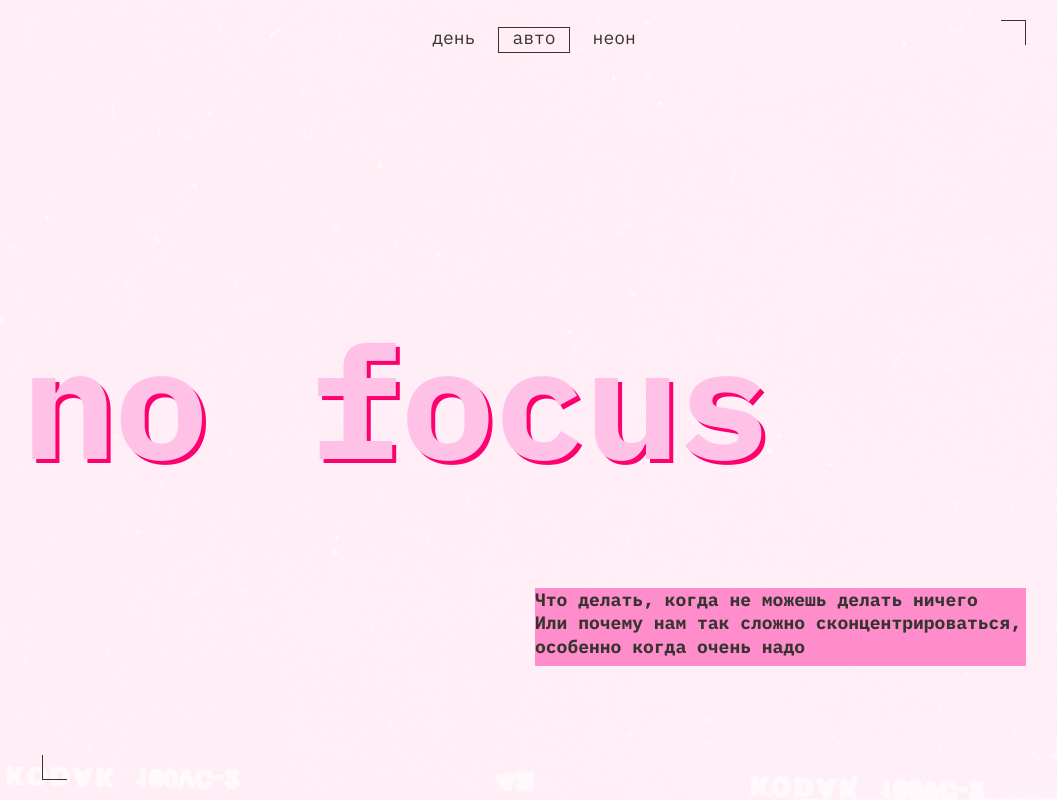
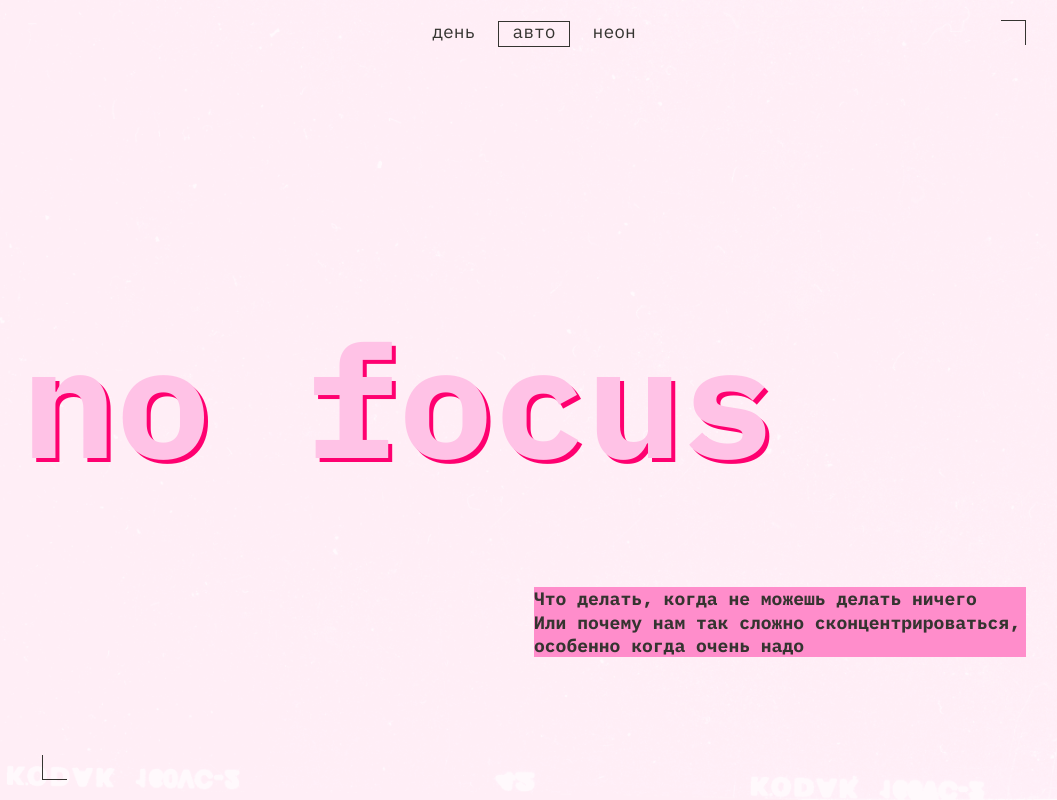
Before and after one commit to nastiasolo/slozhno-sosredotochitsya, a plain HTML site: page index.html in a window 1280 px wide. Shown: the top 800 px of the page, without its empty margins (106-1163 px from the left). Drawn offline with Linux system fonts and the light colour scheme.

Commit message:
third attempt

```diff
--- a/index.html
+++ b/index.html
@@ -17,7 +17,7 @@
   </head>
   <body class="page">
     <header class="header decorated-zone">
-      <span class="header__theme-decor">REC</span>
+      <span class="header__theme-decor" aria-hidden="true">REC</span>
       <nav class="header__theme-menu">
         <ul class="header__theme-menu-list">
           <li class="header__theme-menu-item">
--- a/styles/style.css
+++ b/styles/style.css
@@ -23,6 +23,15 @@
 .footer {
   grid-column-start: 2;
   grid-column-end: 3;
+}
+
+.header,
+.footer {
+  padding: 10px;
+}
+
+.header {
+  grid-template-rows: 1fr min-content 1fr;
 }
 
 .decorated-zone {
@@ -55,10 +64,10 @@
 }
 
 .header__theme-decor {
-  position: relative;
-  justify-self: end;
-  margin-inline-end: 38px;
-  margin-block-start: 10px;
+  position: absolute;
+  top: 10px;
+  right: 38px;
+  line-height: 25px;
   color: var(--decor-color);
 }
 
@@ -77,11 +86,10 @@
 
 .header__theme-menu {
   justify-self: end;
-  margin-inline-end: 10px;
-  margin-block-start: 40px;
+  align-self: center;
 }
 
-.header__theme-menu-item {
+.header__theme-menu-item:not(:last-of-type) {
   margin-block-end: 10px;
 }
 
@@ -113,13 +121,10 @@
 }
 
 .header__theme-title {
-  margin-inline: 10px;
-  margin-block: 55px;
   color: var(--main-title-color);
   font-weight: 700;
   font-size: clamp(7.25rem, 7.0115rem + 1.0178vw, 7.5rem);
-  line-height: 95.7px;
-  letter-spacing: -2px;
+  line-height: 0.825;
   text-shadow: 4px 4px 0 var(--main-title-shadow-color);
 }
 
@@ -132,8 +137,8 @@
 }
 
 .header__theme-text.title-decor {
-  margin-inline: 10px;
-  margin-block-end: 66px;
+  /* margin-block-end: 66px; */
+  align-self: center;
 }
 
 .content {
@@ -198,10 +203,10 @@
 }
 
 .footer__theme-title {
-  margin: 257px auto;
+  justify-self: center;
+  align-self: center;
   color: var(--main-title-color);
   font-size: clamp(7.25rem, 7.0115rem + 1.0178vw, 7.5rem);
-  letter-spacing: -2px;
   text-align: center;
   text-shadow: 2px 2px 0 var(--main-title-shadow-color);
 }
@@ -211,19 +216,23 @@
     grid-template-columns: 1fr minmax(768px, 1024px) 1fr;
   }
 
-  .header__theme-menu {
+  .header,
+  .footer {
+    padding: 20px;
+  }
+
+  /* .header__theme-menu {
     margin-inline-end: 20px;
     margin-block-start: 148px;
-  }
+  } */
 
   .header__theme-decor {
-    margin-inline-end: 48px;
-    margin-block-start: 20px;
+    top: 20px;
+    right: 48px;
   }
 
   .header__theme-title {
-    margin: 165px 0 163px;
-    word-spacing: 10px;
+    margin-inline-start: -20px;
   }
 
   .header__theme-title,
@@ -242,9 +251,9 @@
   }
 
   .header__theme-text.title-decor {
-    margin-inline-start: 384px;
-    margin-inline-end: 20px;
-    margin-block-end: 183px;
+    align-self: center;
+    justify-self: end;
+    max-width: 50%;
   }
 
   .content {
@@ -335,14 +344,6 @@
   .content__pictures-image:nth-of-type(5) {
     grid-column: 2/4;
   }
-
-  .footer {
-    min-block-size: 1024px;
-  }
-
-  .footer__theme-title {
-    margin-block-start: 433px;
-  }
 }
 
 @media (width >= 1023px) {
@@ -351,8 +352,8 @@
   }
 
   .header__theme-menu {
-    margin-top: -25px;
-    margin-inline: auto;
+    align-self: start;
+    justify-self: center;
   }
 
   .header__theme-menu-list {
@@ -361,15 +362,14 @@
   }
 
   .header__theme-title {
-    margin: 265px 0 114px;
     line-height: 129.53px;
     text-shadow: 4px 4px 0 var(--main-title-shadow-color-bigscreen);
   }
 
   .header__theme-text.title-decor {
-    margin-inline-start: 513px;
-    margin-inline-end: 20px;
-    margin-block-end: 134px;
+    max-width: 50%;
+    align-self: center;
+    justify-self: end;
   }
 
   .content__why .content__description,
@@ -400,12 +400,4 @@
     grid-column: 3/4;
     grid-row: 1/2;
   }
-
-  .footer {
-    min-block-size: 768px;
-  }
-
-  .footer__theme-title {
-    margin-block-start: 284px;
-  }
 }
```
